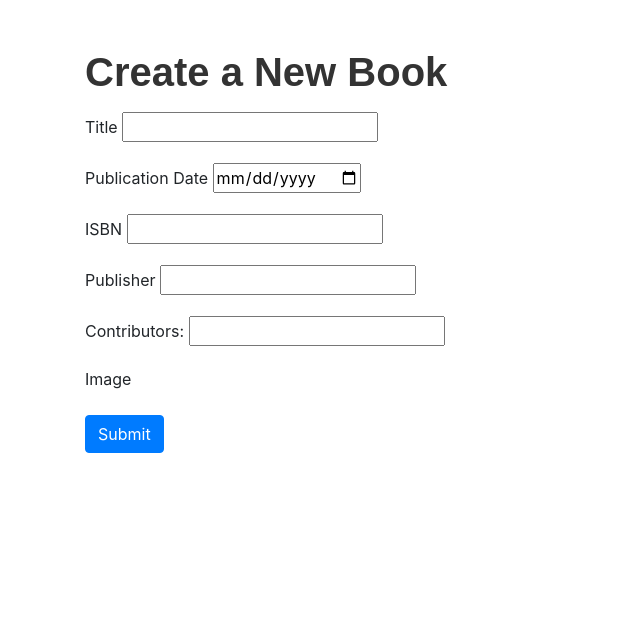
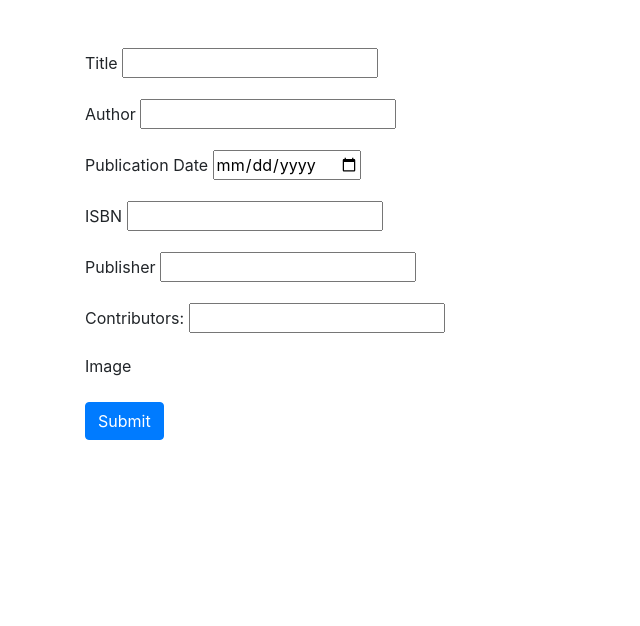
Before and after one commit to Dannysesi/bookr, a Django app: template reviews/templates/reviews/book_form.html in a window 1280 px wide. Shown: the part 91-717 px from the top of the page, without its empty margins (0-640 px from the left). Run offline with Django 4.2, Linux system fonts and the light colour scheme; the template is opened without the code that fills it, so the values that code supplies are empty, except form fields; form fields are guessed from the names that the template uses; some libraries are stand-ins or nearby versions.

Commit message:
book form

```diff
--- a/reviews/templates/reviews/book_form.html
+++ b/reviews/templates/reviews/book_form.html
@@ -2,13 +2,17 @@
 
 {% block content %}
   <div class="container mt-5">
-    <h1>Create a New Book</h1>
+    <!-- <h1>Create a New Book</h1> -->
     <form method="post" enctype="multipart/form-data" class="mt-3">
       {% csrf_token %}
     <div class="mb-3">
         <label for="{{ form.title.id_for_label }}" class="form-label">Title</label>
         {{ form.title }}
     </div>
+    <div class="mb-3">
+      <label for="{{ form.publication_date.id_for_label }}" class="form-label">Author</label>
+      {{ form.author }}
+  </div>
     <div class="mb-3">
         <label for="{{ form.publication_date.id_for_label }}" class="form-label">Publication Date</label>
         {{ form.publication_date }}
```
